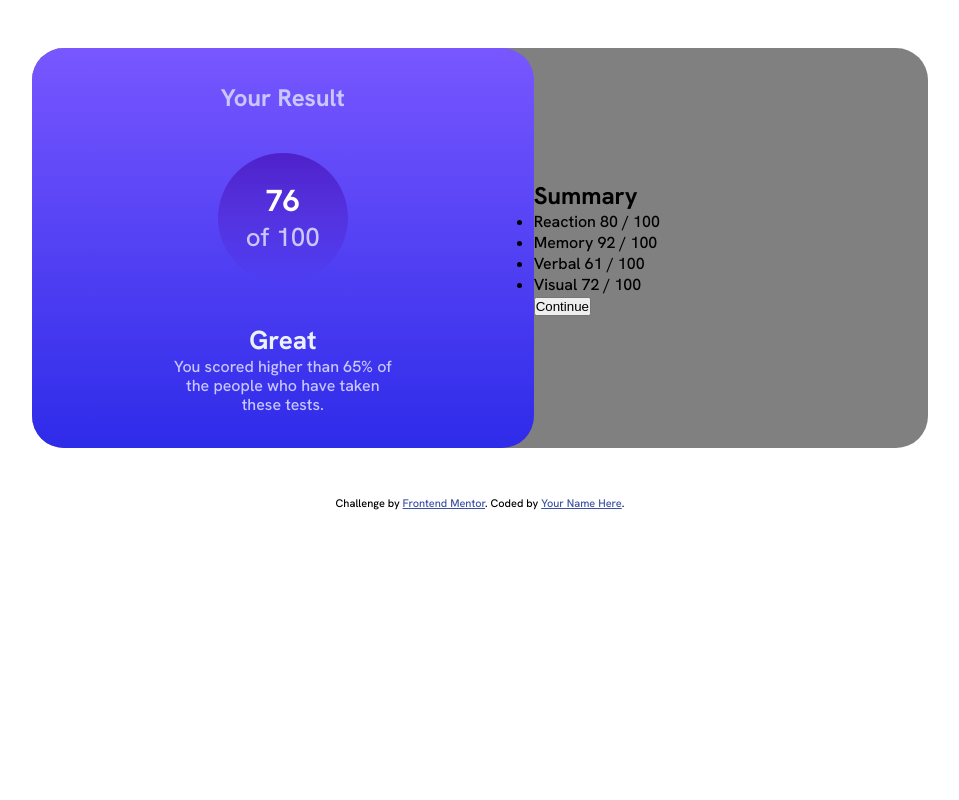
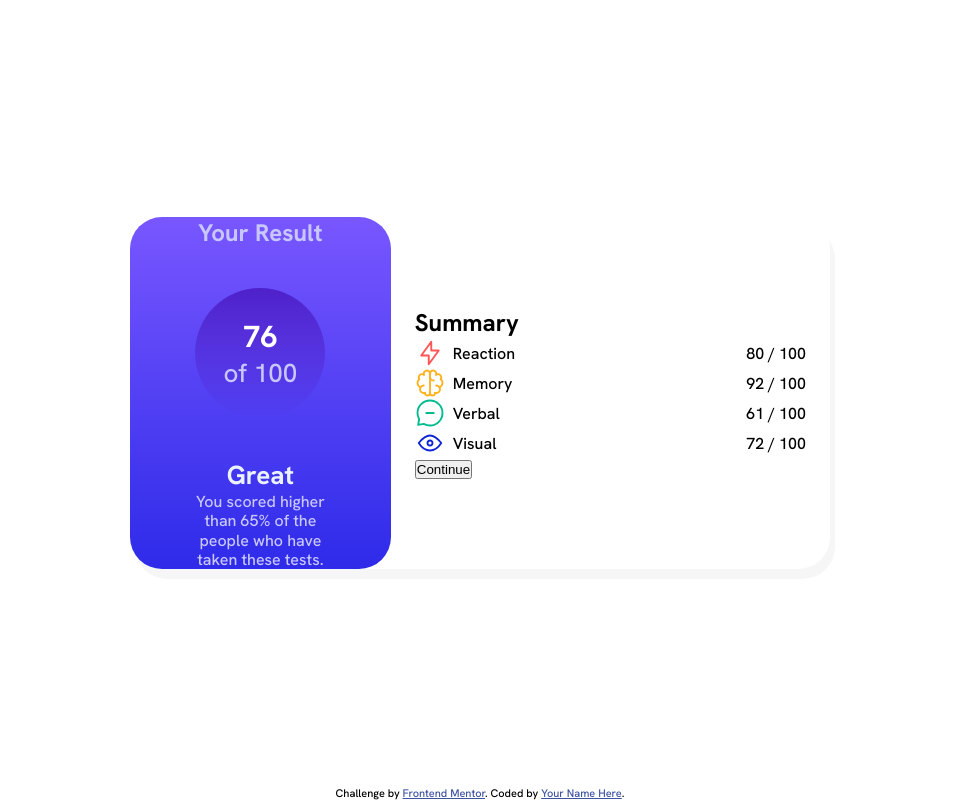
Before and after one commit to Albatraoz12/Result-Summery, a plain HTML site: page index.html in a window 1280 px wide. Shown: the whole page, without its empty margins (160-1119 px from the left). Drawn offline with Linux system fonts and the light colour scheme.

Commit message:
fix layout and begin styling summary list

```diff
--- a/assets/styles/styles.css
+++ b/assets/styles/styles.css
@@ -12,10 +12,10 @@
   --cobalt-blue: hsl(234, 85%, 45%);
 
   /* Gradient Colors */
-  --light-slate-blue: #7857ff;
-  --light-royal-blue: #2e2be9;
-  --violet-blue: #4e21ca;
-  --persian-blue: #2421ca00;
+  --light-slate-blue: hsl(252, 100%, 67%);
+  --light-royal-blue: hsl(241, 81%, 54%);
+  --violet-blue: hsl(256, 72%, 46%);
+  --persian-blue: hsla(241, 72%, 46%, 0);
 
   /* Neutral colors */
   --white: hsl(0, 0%, 100%);
@@ -48,7 +48,18 @@
 }
 
 body {
+  min-height: 100vh;
+  max-width: 100%;
+  display: flex;
+  flex-direction: column;
   font-family: HankenGritesk, sans-serif;
+}
+
+main {
+  display: flex;
+  align-items: center;
+  justify-content: center;
+  flex: 1;
 }
 
 /* Main styling */
@@ -56,11 +67,9 @@ body {
 .container {
   display: flex;
   align-items: center;
-  height: 50vh;
-  max-width: 70%;
-  margin: 3rem auto;
-  background-color: gray;
+  width: clamp(650px, 60%, 700px);
   border-radius: 2rem;
+  box-shadow: 5px 10px rgba(23, 18, 18, 0.036);
 }
 
 .result-container {
@@ -68,7 +77,7 @@ body {
   justify-content: center;
   align-items: center;
   flex-direction: column;
-  text-align: center;
+  flex: 2;
   gap: 1.5rem;
   border-radius: 2rem;
   height: 100%;
@@ -113,10 +122,38 @@ body {
 
 .result-container .grade .result-text {
   text-align: center;
-  width: 45%;
+  width: 55%;
   line-height: 1.2rem;
   margin: 0 auto;
   color: var(--light-lavender);
+}
+
+/*  */
+
+/* Summary styling */
+
+.summary-container {
+  flex: 3;
+  padding: 0 1.5rem;
+}
+
+.list {
+  list-style-type: none;
+}
+.list-item {
+  display: flex;
+  align-items: center;
+  justify-content: space-between;
+}
+
+.list-item div {
+  display: flex;
+  align-items: center;
+  gap: 0.5rem;
+}
+.icon {
+  height: 30px;
+  width: 30px;
 }
 
 /* Footer styling */
--- a/index.html
+++ b/index.html
@@ -34,13 +34,55 @@
         </section>
 
         <!-- Summary section -->
-        <section>
+        <section class="summary-container">
           <h2>Summary</h2>
-          <ul>
-            <li>Reaction 80 / 100</li>
-            <li>Memory 92 / 100</li>
-            <li>Verbal 61 / 100</li>
-            <li>Visual 72 / 100</li>
+          <ul class="list">
+            <!-- <div> -->
+            <li class="list-item">
+              <div>
+                <img
+                  class="icon"
+                  src="./assets/images/icon-reaction.svg"
+                  alt="reaction image"
+                />
+                <p>Reaction</p>
+              </div>
+              <span> 80 / 100 </span>
+            </li>
+            <!-- </div> -->
+            <li class="list-item">
+              <div>
+                <img
+                  class="icon"
+                  src="./assets/images/icon-memory.svg"
+                  alt="reaction image"
+                />
+                <p>Memory</p>
+              </div>
+              <span> 92 / 100</span>
+            </li>
+            <li class="list-item">
+              <div>
+                <img
+                  class="icon"
+                  src="./assets/images/icon-verbal.svg"
+                  alt="reaction image"
+                />
+                <p>Verbal</p>
+              </div>
+              <span> 61 / 100</span>
+            </li>
+            <li class="list-item">
+              <div>
+                <img
+                  class="icon"
+                  src="./assets/images/icon-visual.svg"
+                  alt="reaction image"
+                />
+                <p>Visual</p>
+              </div>
+              <span> 72 / 100</span>
+            </li>
           </ul>
           <button>Continue</button>
         </section>
```
